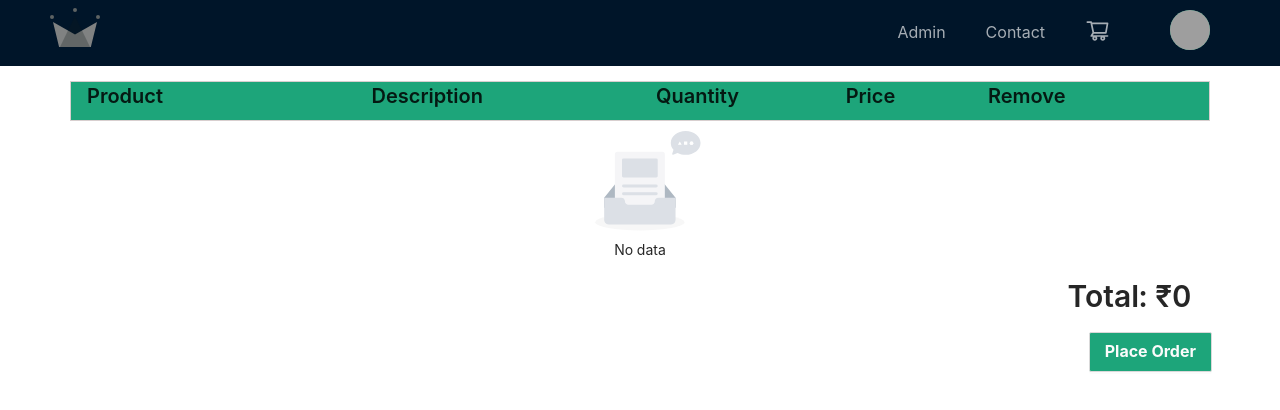
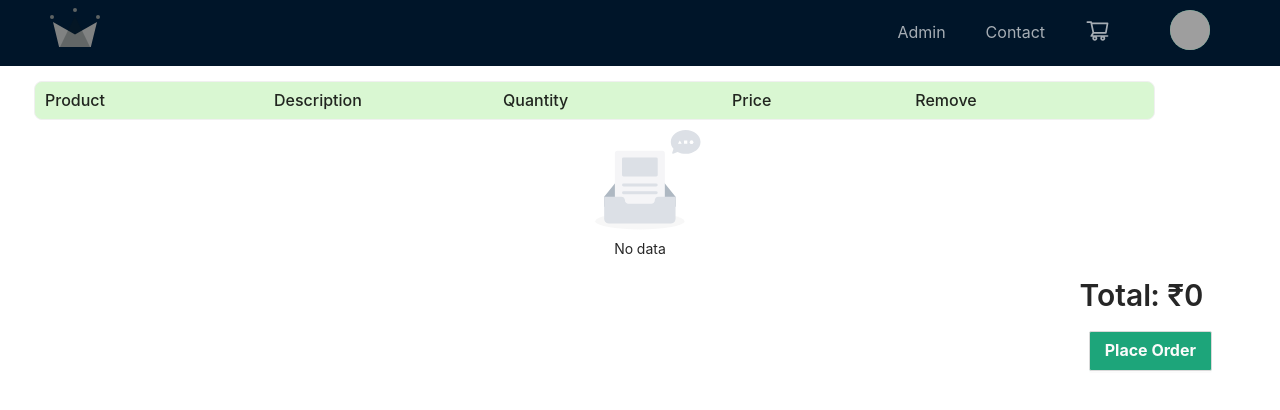
Before and after one commit to santrajmaurya/shopping-cart-mern, a React (Create React App) app in the folder client/: page /checkout in a window 1280 px wide. Shown: the top 410 px of the page. Built offline with nearby package versions, Linux system fonts and the light colour scheme; grey boxes are pictures that could not be loaded.

Commit message:
shoppage added

```diff
--- a/client/src/components/Shop/ShopPageItem.tsx
+++ b/client/src/components/Shop/ShopPageItem.tsx
@@ -65,8 +65,9 @@ const ShopPageItem: React.FC = observer(() => {
                                     <Col sm={6} style={{ marginBottom: "5px" }}>
                                         <Tag>Women</Tag>
                                     </Col>
-                                    <Col sm={4} offset={12} style={{ marginBottom: "5px" }}>
-                                        <Meta title={product.price} />
+                                    <Col sm={4} offset={12}>
+                                        {/* <Meta title={product.price} /> */}
+                                        <h4 style={{ marginTop: "-3px" }}>&#8377;{product.price}</h4>
                                     </Col>
                                 </Row>
                                 <Meta title={product.title} description={product.description} />
--- a/client/src/components/admin-products/EditProducts.tsx
+++ b/client/src/components/admin-products/EditProducts.tsx
@@ -59,7 +59,11 @@ const EditProducts: React.FC = () => {
     const { productStore, userStore } = useContext(RootStoreContext);
     const productId = useParams<RouteParams>().productId;
     const { token } = userStore;
-    // const editedItem = products.filter((product: any) => product.id === productId);
+    const products = productStore.products;
+
+    const editedItem = products.find((product: any) =>  {
+        return product._id === productId;
+    });
 
     const handleEditProducts = async (values: any) => {
         await productStore.editAdminProducts(values, productId, token);
@@ -67,11 +71,11 @@ const EditProducts: React.FC = () => {
             message.success(`Edit Product Successfull`);
             history.push('/admin-products');
         } else {
-            message.error(`'Edit Product Failed. Please try again.`);
+            message.error(`Edit Product Failed. Please try again.`);
         }
     };
 
-
+    console.log('editedItem', editedItem);
     return (
         <Observer>
             {() => (
@@ -82,12 +86,14 @@ const EditProducts: React.FC = () => {
                         </Col>
                     </Row>
                     <Divider style={{ border: '1px solid #d6c8c8', marginTop: 'auto' }} />
+                    {editedItem && (
                     <Form
                         {...formItemLayout}
                         form={form}
                         name="editProduct"
                         onFinish={handleEditProducts}
                         scrollToFirstError
+                        initialValues={editedItem}
                     >
                         <Form.Item
                             name="title"
@@ -99,7 +105,7 @@ const EditProducts: React.FC = () => {
                                 },
                             ]}
                         >
-                            <Input />
+                        <Input />
                         </Form.Item>
                         <Form.Item
                             name="description"
@@ -111,7 +117,7 @@ const EditProducts: React.FC = () => {
                                 },
                             ]}
                         >
-                            <Input />
+                        <Input />
                         </Form.Item>
 
                         <Form.Item
@@ -144,6 +150,7 @@ const EditProducts: React.FC = () => {
                         </Button>
                         </Form.Item>
                     </Form>
+                    )}
                 </>
             )}
         </Observer>
--- a/client/src/components/admin-products/ProductItem.tsx
+++ b/client/src/components/admin-products/ProductItem.tsx
@@ -102,16 +102,13 @@ const ProductItem: React.FC = observer(() => {
                   <Col sm={6} style={{ marginBottom: "5px" }}>
                     <Tag>Women</Tag>
                   </Col>
-                  <Col sm={4} offset={12} style={{ marginBottom: "5px" }}>
-                    <Meta title={product.price} />
+                  <Col sm={4} offset={12}>
+                    <h4 style={{ marginTop: "-3px" }}>&#8377;{product.price}</h4>
                   </Col>
                 </Row>
                 <Meta title={product.title} description={product.description} />
-                <p
-                  style={{ fontWeight: "bold", marginTop: "10px" }}
-                >{`Rs. ${product.price}`}</p>
               </Card>
-              <Col style={{ marginTop: "15px", marginLeft: "85px" }}>
+              <Col style={{ marginTop: "10px", marginLeft: "50px" }}>
                 <Button
                   id={product.id}
                   style={{ width: "75px" }}
--- a/client/src/components/checkout/CheckoutItem.tsx
+++ b/client/src/components/checkout/CheckoutItem.tsx
@@ -1,5 +1,5 @@
 import React, { useContext } from "react";
-import { Row, Col, Card, Typography, Empty, message } from "antd";
+import { Row, Col, Card, Typography, Empty, message, Avatar } from "antd";
 import { observer } from "mobx-react-lite";
 import {
   PlusCircleOutlined,
@@ -10,6 +10,7 @@ import {
 import { RootStoreContext } from "../../App";
 
 const { Title } = Typography;
+const { Meta } = Card;
 
 const CheckoutItem: React.FC = observer(() => {
   const { userStore } = useContext(RootStoreContext);
@@ -17,121 +18,121 @@ const CheckoutItem: React.FC = observer(() => {
 
   const decreaseItem = async (productId: any) => {
     await userStore.decreaseItem(productId, userStore.userId);
-    }
+  };
 
   const increaseItem = async (cart: any) => {
     const addedProduct = {
       ...cart,
-        userId
-      }
+      userId,
+    };
     await userStore.addToCart(addedProduct);
-    }
+  };
 
   const removeItem = async (productId: any, userId: any) => {
-        await userStore.removeItem(productId, userId );
+    await userStore.removeItem(productId, userId);
     if (userStore.status === "success") {
       message.success(`Removing item Successfull`);
     } else {
       message.error(`Removing item failed. Please try again.`);
     }
-    }
+  };
+
+  console.log('che', userStore);
 
   return (
     <>
-      <Row
-        gutter={{ xs: 8, sm: 16, md: 24, lg: 32 }}
+      <div style={{ marginLeft: "34px", marginTop: "15px" }}>
+        <Card
+          hoverable
           style={{
-          margin: "15px 70px 0",
-          backgroundColor: "#1DA57A",
-          border: "1px solid #d8cfcf",
+            width: "90%",
+            marginBottom: "10px",
+            backgroundColor: "#d9f7d2",
+            borderRadius: "8px",
           }}
+          bodyStyle={{ padding: "10px" }}
         >
-        <Col span={6}>
-          <Title level={4}>Product</Title>
+          <Row>
+            <Col span={5}>
+              <Meta title="Product" />
             </Col>
-        <Col span={6}>
-          <Title level={4}>Description</Title>
+            <Col span={5}>
+              <Meta title="Description" />
+            </Col>
+            <Col span={5}>
+              <Meta title="Quantity" />
             </Col>
             <Col span={4}>
-          <Title level={4}>Quantity</Title>
+              <Meta title="Price" />
             </Col>
-        <Col span={3}>
-          <Title level={4}>Price</Title>
-        </Col>
-        <Col span={3}>
-          <Title level={4}>Remove</Title>
+            <Col span={4}>
+              <Meta title="Remove" />
             </Col>
           </Row>
+        </Card>
+      </div>
       {userCart &&
         userCart.map((cart: any) => (
-          <Row
-            key={cart._id}
-            gutter={{ xs: 8, sm: 16, md: 24, lg: 32 }}
-            style={{ margin: "15px 70px 0", border: "1px solid #d8cfcf" }}
+          <div style={{ marginLeft: "34px", marginTop: "15px" }} key={cart._id}>
+            <Card
+              hoverable
+              style={{
+                width: "90%",
+                marginBottom: "10px",
+                backgroundColor: "#d9f7d2",
+                borderRadius: "8px",
+              }}
+              bodyStyle={{ padding: "10px" }}
+
             >
-            <Col span={6} style={{ padding: "0px" }}>
-              <Card
-                bodyStyle={{ padding: "0" }}
-                cover={
-                  <img
-                    style={{ width: "75px", height: "75px" }}
-                    alt="example"
-                    src={cart.image}
-                  />
-                }
-              ></Card>
+              <Row>
+                <Col span={5}>
+                  <Meta avatar={<Avatar size={64} src={cart.image} />} />
                 </Col>
-            <Col span={6}>
-              <Title level={4} style={{ lineHeight: "2.35" }}>
-                {cart.description}
-              </Title>
+                <Col span={5}>
+                  <Meta title={cart.description} />
                 </Col>
-            <Col span={4} style={{ display: "flex" }}>
+                <Col span={5} style={{ display: "flex" }}>
                   <MinusCircleOutlined
                     style={{
-                  fontSize: "21px",
-                  color: "#101010",
-                  marginTop: "14px",
                       marginRight: "10px",
                       cursor: "pointer",
                     }}
                     onClick={() => decreaseItem(cart.productId)}
                   />
-              <Title level={4} style={{ lineHeight: "2.35" }}>
-                {cart.quantity}
-              </Title>
+                  <Meta title={cart.quantity} style={{marginTop: '-6px'}} />
                   <PlusCircleOutlined
                     style={{
-                  fontSize: "21px",
-                  color: "#101010",
-                  marginTop: "14px",
                       marginLeft: "10px",
                       cursor: "pointer",
                     }}
                     onClick={() => increaseItem(cart)}
                   />
                 </Col>
-            <Col span={3}>
-              <Title level={4} style={{ lineHeight: "2.35" }}>
-                &#8377;{cart.price}
-              </Title>
+                <Col span={4}>
+                  <h4 style={{ marginTop: "-5px" }}>&#8377;{cart.price}</h4>
                 </Col>
-            <Col span={3}>
-              <Title level={4} style={{ lineHeight: "2.35" }}>
-                <DeleteOutlined id={cart.id} style={{ cursor: "pointer" }} onClick={() => removeItem(cart.productId, userStore.userId)} />
-              </Title>
+                <Col span={4}>
+                  <DeleteOutlined
+                    id={cart.id}
+                    style={{ cursor: "pointer" }}
+                    onClick={() => removeItem(cart.productId, userStore.userId)}
+                  />
                 </Col>
               </Row>
+            </Card>
+          </div>
         ))}
-      {userCart.length === 0 && <Empty style={{marginTop: '10px'}} />}
+      {userCart.length === 0 && <Empty style={{ marginTop: "10px" }} />}
+      <div style={{ margin: "15px 70px 0" }}>
       <Row
         gutter={{ xs: 8, sm: 16, md: 24, lg: 32 }}
-        style={{ margin: "15px 70px 0" }}
       >
         <Col span={6} offset={21} style={{ padding: "0px" }}>
           <Title level={2}>Total: &#8377;{totalCartCount}</Title>
         </Col>
       </Row>
+      </div>
     </>
   );
 });
--- a/client/src/store/ProductStore.ts
+++ b/client/src/store/ProductStore.ts
@@ -9,7 +9,7 @@ export class ProductStore {
         this.rootStore = rootStore;
     }
 
-    @observable products: any = [];
+    @observable.ref products: any = [];
     @observable status: string = "initial";
     @observable editStatus: string = "initial";
     @observable addProductStatus: string = "initial";
--- a/client/src/store/UserStore.ts
+++ b/client/src/store/UserStore.ts
@@ -72,6 +72,7 @@ export class UserStore {
                     this.user = response.user;
                     this.userCart = response.user.carts;
                     this.checkIfSignIn = true;
+                    this.userId = response.user._id;
                 })
             } else {
                 this.status = "error";
```
Also changed, not shown: client/public/manifest.json. Lines whose indentation alone changed are shown as unchanged.
